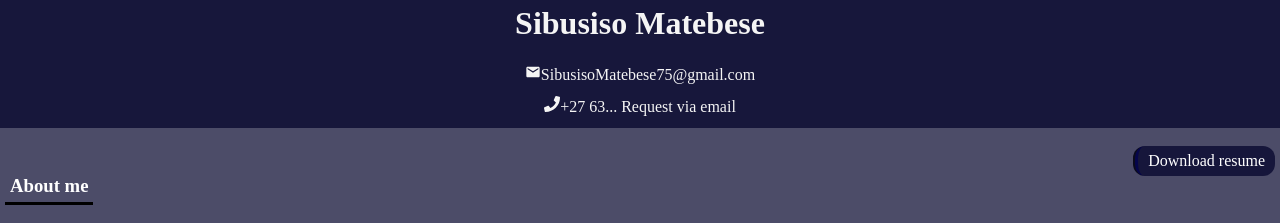
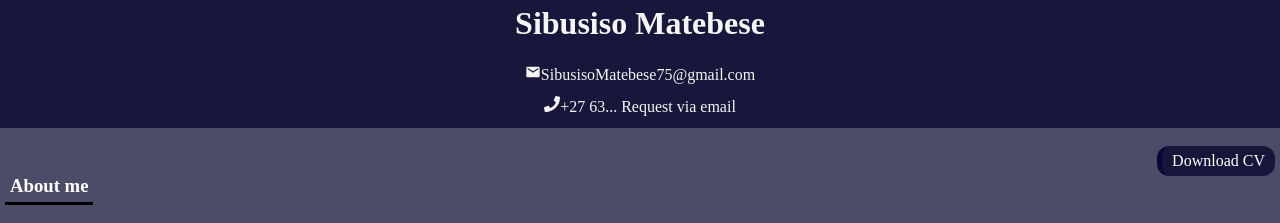
Before and after one commit to Sibusiso75/my-portfolio, a React (Vite) app: page / in a window 1280 px wide. Shown: the top 223 px of the page. Built offline with nearby package versions, Linux system fonts and the light colour scheme.

Commit message:
download CV

```diff
--- a/src/App.jsx
+++ b/src/App.jsx
@@ -32,7 +32,7 @@ function App() {
     download="../public/sibusisomatebese'sResume.pdf"
   href="../public/sibusisomatebese'sResume.pdf"
     target="_blank" rel="noopener noreferrer">
-      Download resume
+      Download CV
     </a>
 
    <main className='aboutMe'>
```
